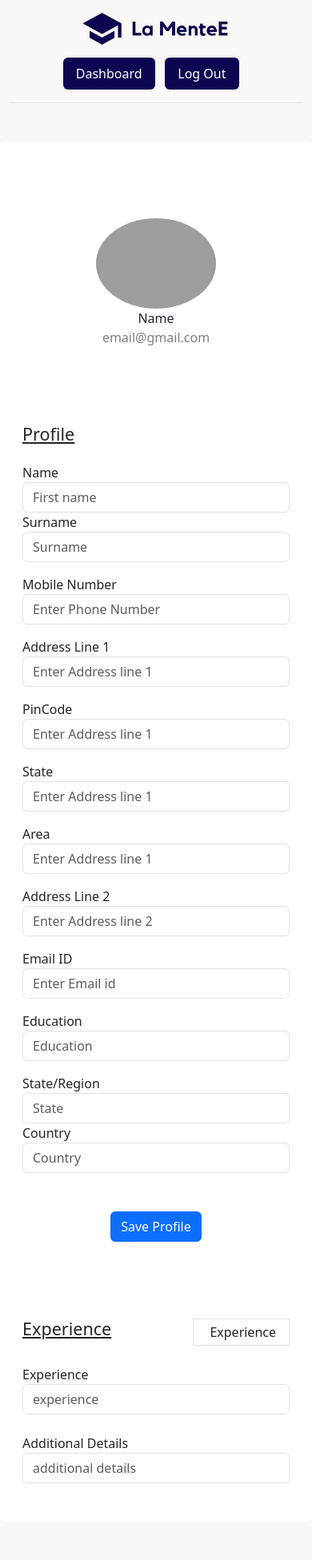
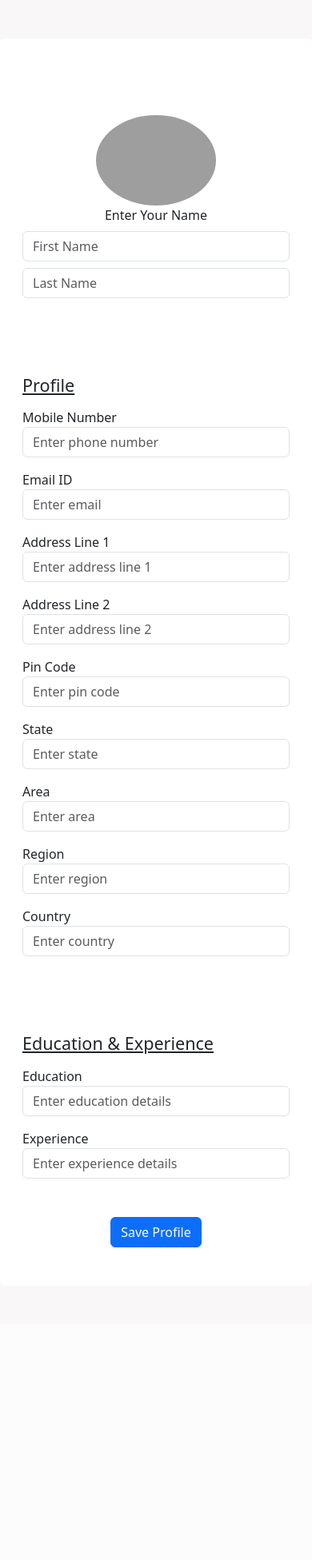
Before and after one commit to yugshah7777/DevJam_LaMenteE, a PHP site: page /studentProfileEdit.php in a window 390 px wide. Shown: the whole page at 80% size. After the commit the page ends 1560 px from the top, so only its background shows below. Run offline with PHP 8.4, Linux system fonts and the light colour scheme; grey boxes are pictures that could not be loaded.

Commit message:
Update studentProfileEdit.php

```diff
--- a/PHP/studentProfileEdit.php
+++ b/PHP/studentProfileEdit.php
@@ -1,82 +1,102 @@
+<?php
+session_start();
+?>
+
 <!DOCTYPE html>
-
 <html lang="en">
 <head>
     <meta charset="UTF-8">
     <meta name="viewport" content="width=device-width, initial-scale=1.0">
-        <title>Home</title>
+    <title>Profile Form</title>
     <link
-            href="https://cdn.jsdelivr.net/npm/bootstrap@5.3.3/dist/css/bootstrap.min.css" rel="stylesheet"
-            integrity="sha384-QWTKZyjpPEjISv5WaRU9OFeRpok6YctnYmDr5pNlyT2bRjXh0JMhjY6hW+ALEwIH" crossorigin="anonymous"
-        />
-        <link
+        href="https://cdn.jsdelivr.net/npm/bootstrap@5.3.3/dist/css/bootstrap.min.css"
         rel="stylesheet"
-            href="style.css"
+        integrity="sha384-QWTKZyjpPEjISv5WaRU9OFeRpok6YctnYmDr5pNlyT2bRjXh0JMhjY6hW+ALEwIH"
+        crossorigin="anonymous"
     />
 </head>
 
 <body style="background-color: rgb(249, 247, 247);">
-        <!-- NavBar -->
-        <div class="container-fluid home">
-            <header class="d-flex flex-wrap justify-content-center py-3 border-bottom">
-                <div class="d-flex align-items-center mb-3 mb-md-0 me-md-auto link-body-emphasis text-decoration-none">
-                <img src="./_temps/logo2-removebg.png" alt="MenteE Logo" height="40vh"/>
-                <img src="./_temps/logo2-name-removebg.png" alt="MenteE" height="20vh" style="margin-left: 1.5vh;"/>
+    <div class="container rounded bg-white mt-5 mb-5">
+        <form action="save_profile.php" method="POST">
+            <div class="row">
+                <div class="col-md-3 border-right text-center">
+                    <div class="p-3 py-5">
+                        <img class="rounded-circle mt-5" width="150px" " src="https://st3.depositphotos.com/15648834/17930/v/600/depositphotos_179308454-stock-illustration-unknown-person-silhouette-glasses-profile.jpg" alt="Profile Picture">
+                        <span class="font-weight-bold d-block">Enter Your Name</span>
+                        <input type="text" name="first_name" class="form-control mt-2" placeholder="First Name" required>
+                        <input type="text" name="last_name" class="form-control mt-2" placeholder="Last Name" required>
+                    </div>
                 </div>
 
-                <ul class="nav nav-pills">
-                    <li class="nav-item"><a href="./studentdashboard.php" class="nav-link" aria-current="page">Dashboard</a></li>
-                    <li class="nav-item"><a href="./logout.php" class="nav-link">Log Out</a></li>
-                </ul>
-            </header>
-        </div>
-
-        <!-- Profile -->
-        <div class="container rounded bg-white mt-5 mb-5">
-            <div class="row">
-                <div class="col-md-3 border-right">
-                    <div class="d-flex flex-column align-items-center text-center p-3 py-5"><img class="rounded-circle mt-5" width="150px" src="https://st3.depositphotos.com/15648834/17930/v/600/depositphotos_179308454-stock-illustration-unknown-person-silhouette-glasses-profile.jpg"><span class="font-weight-bold">Name</span><span class="text-black-50">email@gmail.com</span><span> </span></div>
-                </div>
                 <div class="col-md-5 border-right">
                     <div class="p-3 py-5">
-                        <div class="d-flex justify-content-between align-items-center mb-3">
-                            <u><h4 class="text-right">Profile</h4></u>
+                        <h4 class="text-right"><u>Profile</u></h4>
+                        <div class="row mt-3">
+                            <div class="col-md-12">
+                                <label class="labels">Mobile Number</label>
+                                <input type="text" name="mobile" class="form-control" placeholder="Enter phone number" required>
                             </div>
-                        <div class="row mt-2">
-                            <div class="col-md-6"><label class="labels">Name</label><input type="text" class="form-control" placeholder="First name" value=""></div>
-                            <div class="col-md-6"><label class="labels">Surname</label><input type="text" class="form-control" value="" placeholder="Surname"></div>
+                            <div class="col-md-12 mt-3">
+                                <label class="labels">Email ID</label>
+                                <input type="email" name="email" class="form-control" placeholder="Enter email" required>
                             </div>
-                        <div class="row mt-3">
-                            <div class="col-md-12"><label class="labels">Mobile Number</label><input type="text" class="form-control" placeholder="Enter Phone Number" value=""></div>
-                            <div class="col-md-12 mt-3"><label class="labels">Address Line 1</label><input type="text" class="form-control" placeholder="Enter Address line 1" value=""></div>
-                            <div class="col-md-12 mt-3"><label class="labels">PinCode</label><input type="text" class="form-control" placeholder="Enter Address line 1" value=""></div>
-                            <div class="col-md-12 mt-3"><label class="labels">State</label><input type="text" class="form-control" placeholder="Enter Address line 1" value=""></div>
-                            <div class="col-md-12 mt-3"><label class="labels">Area</label><input type="text" class="form-control" placeholder="Enter Address line 1" value=""></div>
-                            <div class="col-md-12 mt-3"><label class="labels">Address Line 2</label><input type="text" class="form-control" placeholder="Enter Address line 2" value=""></div>
-                            <div class="col-md-12 mt-3"><label class="labels">Email ID</label><input type="text" class="form-control" placeholder="Enter Email id" value=""></div>
-                            <div class="col-md-12 mt-3"><label class="labels">Education</label><input type="text" class="form-control" placeholder="Education" value=""></div>
+                            <div class="col-md-12 mt-3">
+                                <label class="labels">Address Line 1</label>
+                                <input type="text" name="address1" class="form-control" placeholder="Enter address line 1" required>
                             </div>
-                        <div class="row mt-3">
-                            <div class="col-md-6"><label class="labels">State/Region</label><input type="text" class="form-control" value="" placeholder="State"></div>
-                            <div class="col-md-6"><label class="labels">Country</label><input type="text" class="form-control" placeholder="Country" value=""></div>
+                            <div class="col-md-12 mt-3">
+                                <label class="labels">Address Line 2</label>
+                                <input type="text" name="address2" class="form-control" placeholder="Enter address line 2">
                             </div>
-                        <div class="mt-5 text-center"><a href="./studentProfile.php"><button class="btn btn-primary profile-button" type="button">Save Profile</button></a></div>
+                            <div class="col-md-12 mt-3">
+                                <label class="labels">Pin Code</label>
+                                <input type="text" name="pincode" class="form-control" placeholder="Enter pin code" required>
                             </div>
+                            <div class="col-md-12 mt-3">
+                                <label class="labels">State</label>
+                                <input type="text" name="state" class="form-control" placeholder="Enter state" required>
                             </div>
-                <div class="col-md-4">
-                    <div class="p-3 py-5">
-                        <div class="d-flex justify-content-between align-items-center experience"><span><u><h4>Experience</h4></u></span><span class="border px-3 p-1 add-experience"><i class="fa fa-plus"></i>&nbsp;Experience</span></div><br>
-                        <div class="col-md-12"><label class="labels">Experience</label><input type="text" class="form-control" placeholder="experience" value=""></div> <br>
-                        <div class="col-md-12"><label class="labels">Additional Details</label><input type="text" class="form-control" placeholder="additional details" value=""></div>
+                            <div class="col-md-12 mt-3">
+                                <label class="labels">Area</label>
+                                <input type="text" name="area" class="form-control" placeholder="Enter area">
+                            </div>
+                            <div class="col-md-12 mt-3">
+                                <label class="labels">Region</label>
+                                <input type="text" name="region" class="form-control" placeholder="Enter region">
+                            </div>
+                            <div class="col-md-12 mt-3">
+                                <label class="labels">Country</label>
+                                <input type="text" name="country" class="form-control" placeholder="Enter country" required>
                             </div>
                         </div>
                     </div>
                 </div>
 
-        <!-- JavaScript -->
+                <div class="col-md-4">
+                    <div class="p-3 py-5">
+                        <h4><u>Education & Experience</u></h4>
+                        <div class="col-md-12 mt-3">
+                            <label class="labels">Education</label>
+                            <input type="text" name="education" class="form-control" placeholder="Enter education details">
+                        </div>
+                        <div class="col-md-12 mt-3">
+                            <label class="labels">Experience</label>
+                            <input type="text" name="experience" class="form-control" placeholder="Enter experience details">
+                        </div>
+                        <div class="mt-5 text-center">
+                            <button class="btn btn-primary profile-button" type="submit">Save Profile</button>
+                        </div>
+                    </div>
+                </div>
+            </div>
+        </form>
+    </div>
+
     <script
         src="https://cdn.jsdelivr.net/npm/bootstrap@5.3.3/dist/js/bootstrap.bundle.min.js"
-            integrity="sha384-YvpcrYf0tY3lHB60NNkmXc5s9fDVZLESaAA55NDzOxhy9GkcIdslK1eN7N6jIeHz" crossorigin="anonymous">
+        integrity="sha384-YvpcrYf0tY3lHB60NNkmXc5s9fDVZLESaAA55NDzOxhy9GkcIdslK1eN7N6jIeHz"
+        crossorigin="anonymous">
     </script>
 </body>
 </html>
```
Lines whose indentation alone changed are shown as unchanged.
